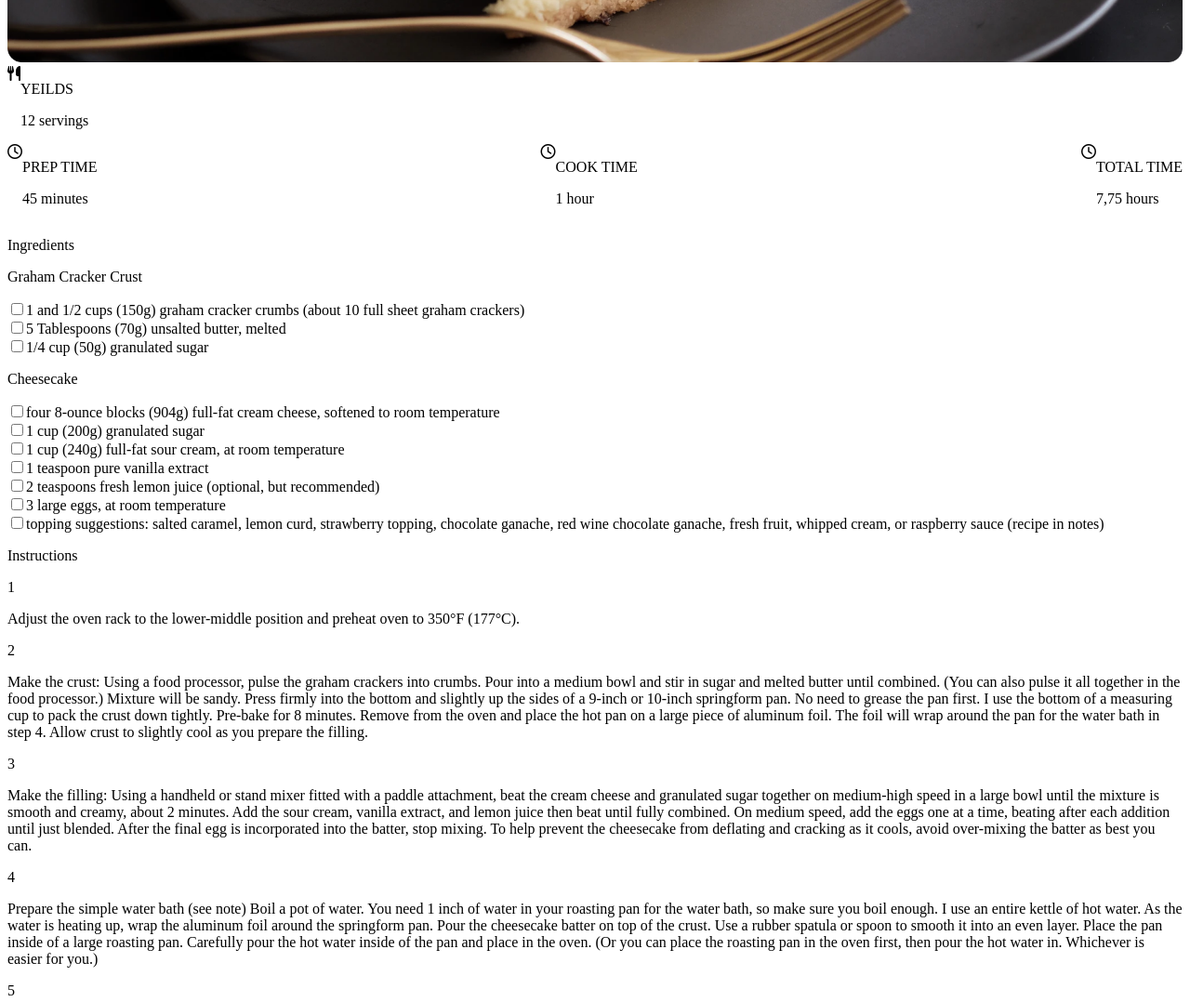
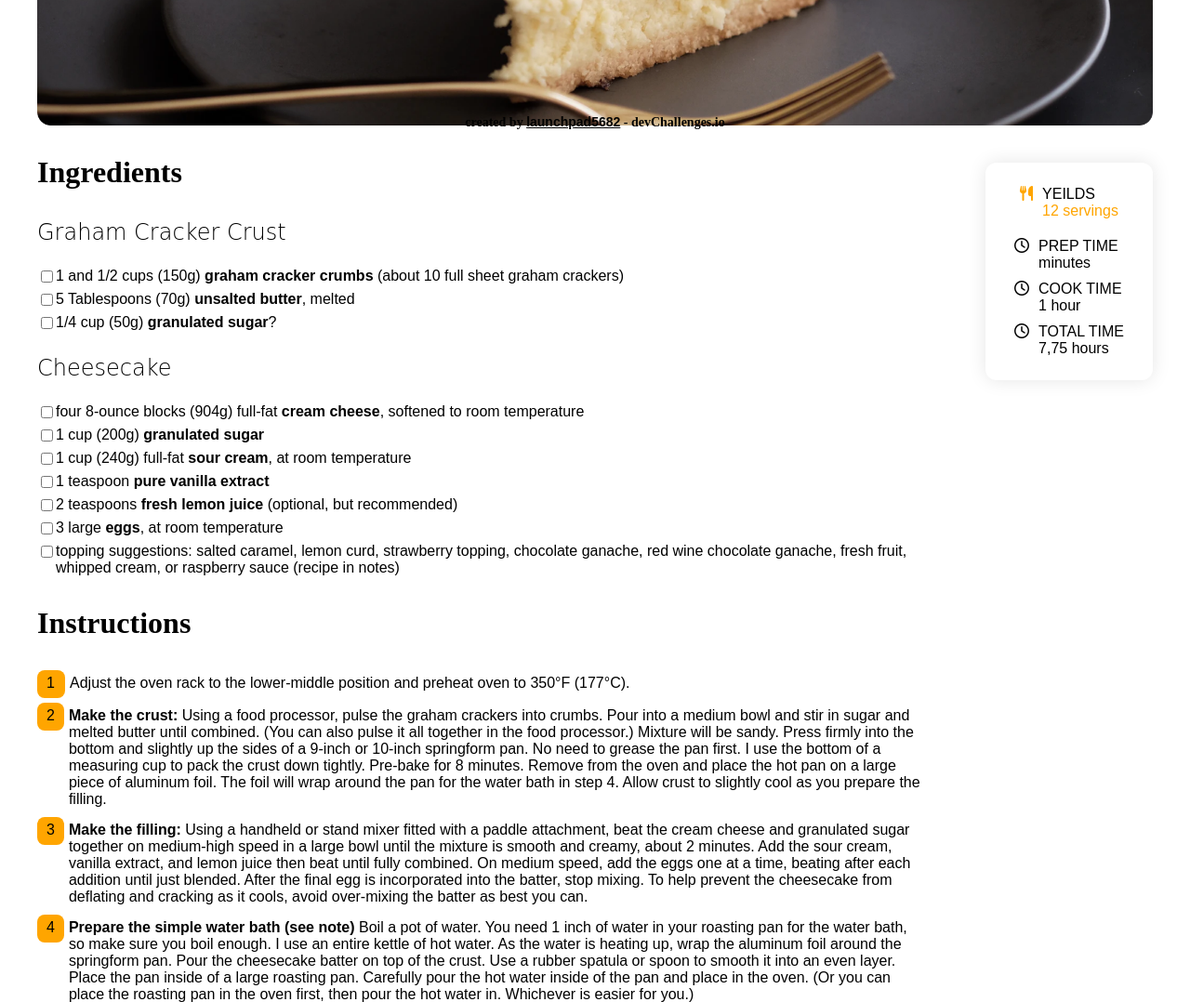
Before and after one commit to Launchpad5682/recipe-page, a plain HTML site: page index.html in a window 1280 px wide. Shown: the part 640-1718 px from the top of the page at 93% size. Drawn offline with Linux system fonts and the light colour scheme.

Commit message:
Code complete

```diff
--- a/index.html
+++ b/index.html
@@ -9,47 +9,58 @@
     <script src="https://use.fontawesome.com/525dc36f24.js"></script>
     <title>Recipe Page</title>
   </head>
-  <header>Classic Cheesecake Recipe</header>
+  <header class="header">Classic Cheesecake Recipe</header>
   <body>
+    <div class="description">
       <i class="fa fa-ellipsis-h" aria-hidden="true"></i>
-    <p>
+      <div>
         Look no further for a creamy and ultra smooth classic cheesecake recipe!
         Paired with a buttery graham cracker crust, no one can deny its simple
         decadence. For the best results, bake in a water bath.
-    </p>
-    <img src="photo1.png" alt="" />
-    <div class="card">
-      <i class="fa fa-cutlery" aria-hidden="true"></i>
-      <div class="card-body">
-        <p>YEILDS</p>
-        <p>12 servings</p>
       </div>
     </div>
+    <img src="photo1.png" alt="" />
+    <div class="recipe-book">
       <div class="card-holder">
+        <div class="card" id="yields">
+          <i class="fa fa-cutlery orange" aria-hidden="true"></i>
+          <div class="card-body">
+            <div>YEILDS</div>
+            <div class="orange">12 servings</div>
+          </div>
+        </div>
+        <div class="recipe-time">
           <div class="card">
             <i class="fa fa-clock-o" aria-hidden="true"></i>
             <div class="card-body">
-          <p>PREP TIME</p>
-          <p>45 minutes</p>
+              <div>PREP TIME</div>
+              <div>minutes</div>
             </div>
           </div>
           <div class="card">
             <i class="fa fa-clock-o" aria-hidden="true"></i>
             <div class="card-body">
-          <p>COOK TIME</p>
-          <p>1 hour</p>
+              <div>COOK TIME</div>
+              <div>1 hour</div>
             </div>
           </div>
           <div class="card">
             <i class="fa fa-clock-o" aria-hidden="true"></i>
             <div class="card-body">
-          <p>TOTAL TIME</p>
-          <p>7,75 hours</p>
+              <div>TOTAL TIME</div>
+              <div>7,75 hours</div>
             </div>
           </div>
         </div>
-    <p>Ingredients</p>
-    <!--RecipeBook-->
-    <p></p>
+      </div>
+      <div class="ingredients">
+        <p class="ingredients-heading">Ingredients</p>
+      </div>
+      <!--Divs injected by the script.js RecipeBook-->
+    </div>
   </body>
+  <footer>
+    created by <a href="https://github.com/Launchpad5682">launchpad5682</a> -
+    devChallenges.io
+  </footer>
 </html>
--- a/scripts/script.js
+++ b/scripts/script.js
@@ -2,20 +2,20 @@ let recipeBook = [
   {
     name: "Graham Cracker Crust",
     steps: [
-      "1 and 1/2 cups (150g) graham cracker crumbs (about 10 full sheet graham crackers)",
-      "5 Tablespoons (70g) unsalted butter, melted",
-      "1/4 cup (50g) granulated sugar",
+      "1 and 1/2 cups (150g) <b>graham cracker crumbs </b>(about 10 full sheet graham crackers)",
+      "5 Tablespoons (70g) <b>unsalted butter</b>, melted",
+      "1/4 cup (50g) <b>granulated sugar</b>?",
     ],
   },
   {
     name: "Cheesecake",
     steps: [
-      "four 8-ounce blocks (904g) full-fat cream cheese, softened to room temperature",
-      "1 cup (200g) granulated sugar",
-      "1 cup (240g) full-fat sour cream, at room temperature",
-      "1 teaspoon pure vanilla extract",
-      "2 teaspoons fresh lemon juice (optional, but recommended)",
-      "3 large eggs, at room temperature",
+      "four 8-ounce blocks (904g) full-fat <b>cream cheese</b>, softened to room temperature",
+      "1 cup (200g) <b>granulated sugar</b>",
+      "1 cup (240g) full-fat <b>sour cream</b>, at room temperature",
+      "1 teaspoon <b>pure vanilla extract</b>",
+      "2 teaspoons <b>fresh lemon juice</b> (optional, but recommended)",
+      "3 large <b>eggs</b>, at room temperature",
       "topping suggestions: salted caramel, lemon curd, strawberry topping, chocolate ganache, red wine chocolate ganache, fresh fruit, whipped cream, or raspberry sauce (recipe in notes) ",
     ],
   },
@@ -23,9 +23,9 @@ let recipeBook = [
 
 let instructions = [
   "Adjust the oven rack to the lower-middle position and preheat oven to 350°F (177°C).",
-  "Make the crust: Using a food processor, pulse the graham crackers into crumbs. Pour into a medium bowl and stir in sugar and melted butter until combined. (You can also pulse it all together in the food processor.) Mixture will be sandy. Press firmly into the bottom and slightly up the sides of a 9-inch or 10-inch springform pan. No need to grease the pan first. I use the bottom of a measuring cup to pack the crust down tightly. Pre-bake for 8 minutes. Remove from the oven and place the hot pan on a large piece of aluminum foil. The foil will wrap around the pan for the water bath in step 4. Allow crust to slightly cool as you prepare the filling.",
-  "Make the filling: Using a handheld or stand mixer fitted with a paddle attachment, beat the cream cheese and granulated sugar together on medium-high speed in a large bowl until the mixture is smooth and creamy, about 2 minutes. Add the sour cream, vanilla extract, and lemon juice then beat until fully combined. On medium speed, add the eggs one at a time, beating after each addition until just blended. After the final egg is incorporated into the batter, stop mixing. To help prevent the cheesecake from deflating and cracking as it cools, avoid over-mixing the batter as best you can.",
-  "Prepare the simple water bath (see note) Boil a pot of water. You need 1 inch of water in your roasting pan for the water bath, so make sure you boil enough. I use an entire kettle of hot water. As the water is heating up, wrap the aluminum foil around the springform pan. Pour the cheesecake batter on top of the crust. Use a rubber spatula or spoon to smooth it into an even layer. Place the pan inside of a large roasting pan. Carefully pour the hot water inside of the pan and place in the oven. (Or you can place the roasting pan in the oven first, then pour the hot water in. Whichever is easier for you.)",
+  "<b>Make the crust:</b> Using a food processor, pulse the graham crackers into crumbs. Pour into a medium bowl and stir in sugar and melted butter until combined. (You can also pulse it all together in the food processor.) Mixture will be sandy. Press firmly into the bottom and slightly up the sides of a 9-inch or 10-inch springform pan. No need to grease the pan first. I use the bottom of a measuring cup to pack the crust down tightly. Pre-bake for 8 minutes. Remove from the oven and place the hot pan on a large piece of aluminum foil. The foil will wrap around the pan for the water bath in step 4. Allow crust to slightly cool as you prepare the filling.",
+  "<b>Make the filling:</b> Using a handheld or stand mixer fitted with a paddle attachment, beat the cream cheese and granulated sugar together on medium-high speed in a large bowl until the mixture is smooth and creamy, about 2 minutes. Add the sour cream, vanilla extract, and lemon juice then beat until fully combined. On medium speed, add the eggs one at a time, beating after each addition until just blended. After the final egg is incorporated into the batter, stop mixing. To help prevent the cheesecake from deflating and cracking as it cools, avoid over-mixing the batter as best you can.",
+  "<b>Prepare the simple water bath (see note)</b> Boil a pot of water. You need 1 inch of water in your roasting pan for the water bath, so make sure you boil enough. I use an entire kettle of hot water. As the water is heating up, wrap the aluminum foil around the springform pan. Pour the cheesecake batter on top of the crust. Use a rubber spatula or spoon to smooth it into an even layer. Place the pan inside of a large roasting pan. Carefully pour the hot water inside of the pan and place in the oven. (Or you can place the roasting pan in the oven first, then pour the hot water in. Whichever is easier for you.)",
   "Bake cheesecake for 55-70 minutes or until the center is almost set. When it’s done, the center of the cheesecake will slightly wobble if you gently shake the pan. Turn the oven off and open the oven door slightly. Let the cheesecake sit in the oven in the water bath as it cools down for 1 hour. Remove from the oven and water bath, then cool cheesecake completely at room temperature. Then refrigerate the cheesecake for at least 4 hours or overnight.",
   "Use a knife to loosen the chilled cheesecake from the rim of the springform pan, then remove the rim. Using a clean sharp knife, cut into slices for serving. For neat slices, wipe the knife clean and dip into warm water between each slice.",
   "Serve cheesecake with desired toppings. Cover and store leftover cheesecake in the refrigerator for up to 5 days.",
@@ -38,21 +38,28 @@ function creatingList(steps) {
   let form = document.createElement("form");
 
   for (let i = 0; i < steps.length; i++) {
+    let instruction = document.createElement("div");
+    let inputDiv = document.createElement("div");
     let input = document.createElement("input");
     input.type = "checkbox";
-    let step = document.createElement("label");
+    inputDiv.appendChild(input);
+    let step = document.createElement("div");
     let brek = document.createElement("br");
+
+    instruction.classList.add("instruction");
     step.innerHTML = steps[i];
-    form.appendChild(input);
-    form.appendChild(step);
-    form.appendChild(brek);
+    instruction.appendChild(inputDiv);
+    instruction.appendChild(step);
+    instruction.appendChild(brek);
+    form.appendChild(instruction);
   }
   return form;
 }
 
 for (let i = 0; i < recipeBook.length; i++) {
-  let body = document.getElementsByTagName("body")[0];
+  let body = document.getElementsByClassName("ingredients")[0];
   let recipeName = document.createElement("p");
+  recipeName.classList.add("recipe-name");
   recipeName.innerHTML = recipeBook[i].name;
   let stepsForm = creatingList(recipeBook[i].steps);
   body.appendChild(recipeName);
@@ -61,15 +68,30 @@ for (let i = 0; i < recipeBook.length; i++) {
 
 let instruction = document.createElement("p");
 instruction.innerHTML = "Instructions";
+instruction.classList.add("instructions-heading");
 
-document.getElementsByTagName("body")[0].appendChild(instruction);
+let instructionDiv = document.createElement("div");
+instructionDiv.appendChild(instruction);
+instructionDiv.classList.add("instructions");
 
 for (let i = 0; i < instructions.length; i++) {
-  let number = document.createElement("span");
-  let brek = document.createElement("br");
-  let instruct = document.createElement("p");
+  let instruction = document.createElement("div");
+  instruction.classList.add("instruction");
+  let number = document.createElement("div");
+  number.classList.add("number");
+  let instruct = document.createElement("div");
   number.innerHTML = i + 1;
   instruct.innerHTML = instructions[i];
-  document.getElementsByTagName("body")[0].appendChild(number);
-  document.getElementsByTagName("body")[0].appendChild(instruct);
+  instruct.classList.add("instruct");
+  instruction.appendChild(number);
+  instruction.appendChild(instruct);
+  instructionDiv.append(instruction);
 }
+
+document.getElementsByTagName("body")[0].appendChild(instructionDiv);
+
+let sourcePara = document.createElement("p");
+sourcePara.innerHTML = source;
+sourcePara.classList.add("source");
+
+document.getElementsByTagName("body")[0].appendChild(sourcePara);
--- a/styles/style.css
+++ b/styles/style.css
@@ -1,21 +1,197 @@
+/*p tag was not getting aligned properly. So, I used div at many
+of the places where p tag could be used*/
+
 * {
   padding: 0;
+  font-family: sans-serif;
 }
 
+/*Applying Color to the div*/
+.orange {
+  color: orange;
+}
+
+/*header*/
+header {
+  font-family: "Times New Roman", Times, serif;
+  font-weight: 800;
+  font-size: 2rem;
+}
+
+/*body*/
+body {
+  max-width: 1200px;
+  display: flex;
+  flex-direction: column;
+}
+
+/*Description Design*/
+div.description {
+  display: flex;
+  margin-top: 20px;
+}
+
+div.description > div {
+  max-width: 700px;
+  line-height: 20px;
+  padding-left: 10px;
+  padding-bottom: 20px;
+}
+
+/*image*/
 img {
   width: 100%;
 }
 
+/*Recipe book*/
+div.recipe-book {
+  display: flex;
+  flex-direction: column;
+}
+
+/*Cards*/
 div.card-holder {
+  margin-top: 40px;
   display: flex;
+  flex-direction: column;
   justify-content: space-between;
 }
 
+/*Recipe time card containing three cards*/
+div.recipe-time {
+  padding-top: 10px;
+  display: flex;
+  justify-content: space-evenly;
+}
+
+/*full card*/
 div.card {
   display: flex;
   flex-wrap: wrap;
+  flex-grow: 1;
 }
 
+/*Text in the card body at the right*/
 div.card-body {
   flex-direction: column;
+  padding-left: 10px;
 }
+
+/*Ingredients Style*/
+
+p.ingredients-heading {
+  font-family: "Times New Roman", Times, serif;
+  font-weight: 600;
+  font-size: 2rem;
+}
+
+p.recipe-name {
+  font-family: cursive;
+  font-weight: 300;
+  font-size: 1.5rem;
+}
+
+/*Instructions*/
+p.instructions-heading {
+  font-family: "Times New Roman", Times, serif;
+  font-weight: 600;
+  font-size: 2rem;
+}
+
+div.instruction {
+  margin-top: 5px;
+  display: flex;
+}
+
+/*Orange number in the Instructions*/
+div.number {
+  background-color: orange;
+  width: 30px;
+  height: 30px;
+  box-sizing: border-box;
+  padding-left: 10px;
+  padding-top: 5px;
+  padding-right: 10px;
+  border-radius: 8px;
+}
+
+div.instruct {
+  box-sizing: border-box;
+  padding: 5px;
+}
+
+/*source*/
+p.source {
+  font-weight: 100;
+  font-size: 12px;
+  cursor: pointer;
+  margin-bottom: 100px;
+}
+
+/*footer*/
+footer {
+  position: fixed;
+  left: 0;
+  bottom: 0;
+  width: 100%;
+  text-align: center;
+  font-family: Montserrat;
+  font-size: 14px;
+  font-style: normal;
+  font-weight: 700;
+  line-height: 17px;
+  letter-spacing: 0em;
+  text-align: center;
+  padding-bottom: 20px;
+}
+
+a {
+  color: black;
+}
+
+/*Desktop Responsive Site*/
+@media screen and (min-width: 500px) {
+  header {
+    margin-top: 30px;
+    font-family: "Times New Roman", Times, serif;
+    font-weight: 800;
+    font-size: 3rem;
+  }
+
+  body {
+    margin-left: auto;
+    margin-right: auto;
+  }
+
+  div.card-holder {
+    width: 15%;
+    height: 100%;
+    border-radius: 12px;
+    align-items: center;
+    box-shadow: 0px 0px 20px rgba(0, 0, 0, 0.1);
+    padding-top: 20px;
+    padding-bottom: 20px;
+  }
+
+  div.recipe-book {
+    flex-direction: row-reverse;
+    justify-content: space-between;
+  }
+
+  div.recipe-time {
+    flex-direction: column;
+  }
+
+  div.card {
+    flex-direction: row;
+    padding: 5px;
+  }
+
+  div.ingredients {
+    max-width: 80%;
+  }
+
+  div.instructions {
+    max-width: 80%;
+  }
+}
```
Lines whose indentation alone changed are shown as unchanged.
